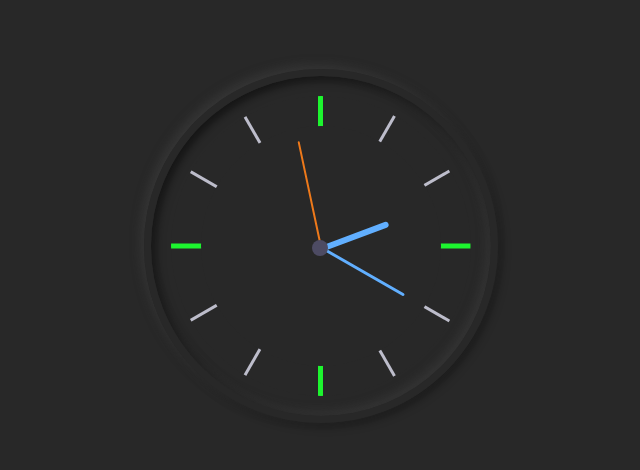
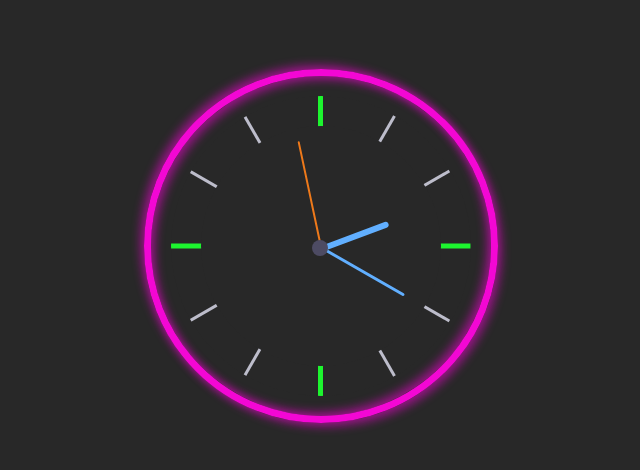
Before and after one commit to oscreatortm/ui-clock, a plain HTML site: page index.html in a window 1280 px wide. Shown: the part 154-624 px from the top of the page, without its empty margins (319-959 px from the left). Drawn offline with Linux system fonts and the light colour scheme.

Commit message:
Update style.css
Ui Changes

```diff
--- a/style.css
+++ b/style.css
@@ -18,11 +18,11 @@ body {
   height: 30rem;
   position: relative;
   padding: 2rem;
-  border: 7px solid #282828;
-  box-shadow: -4px -4px 10px rgba(67,67,67,0.5),
-                inset 4px 4px 10px rgba(0,0,0,0.5),
-                inset -4px -4px 10px rgba(67,67,67,0.5),
-                4px 4px 10px rgba(0,0,0,0.3);
+  border: 7px solid #F307D4;
+  box-shadow: -4px -4px 10px rgba(255, 5, 222, 0.48),
+                inset 4px 4px 10px rgba(255, 5, 222, 0.48),
+                inset -4px -4px 10px rgba(255, 5, 222, 0.48),
+                4px 4px 10px rgba(255, 5, 222, 0.48);
   border-radius: 50%;
   margin: 50px auto;
 
```
